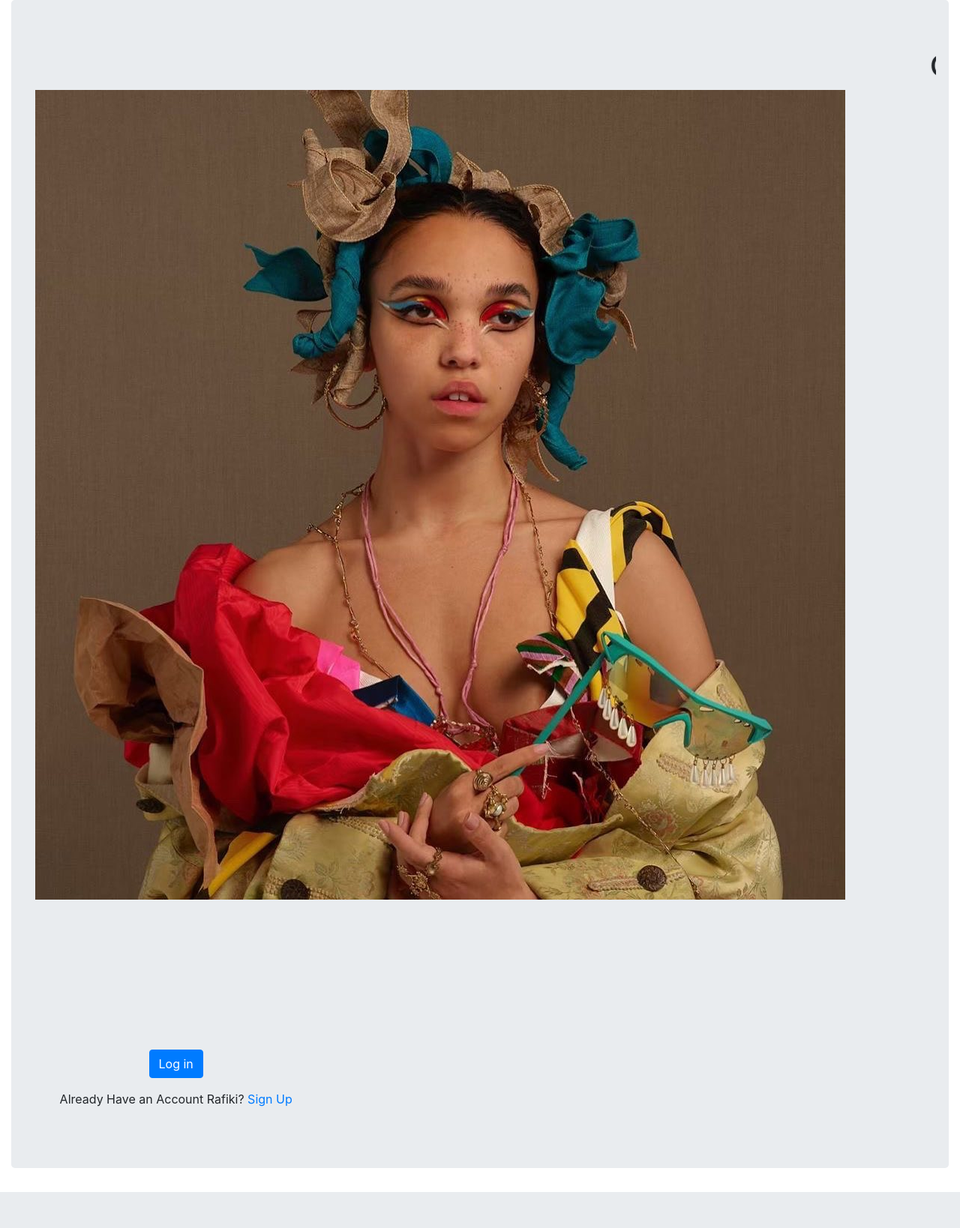
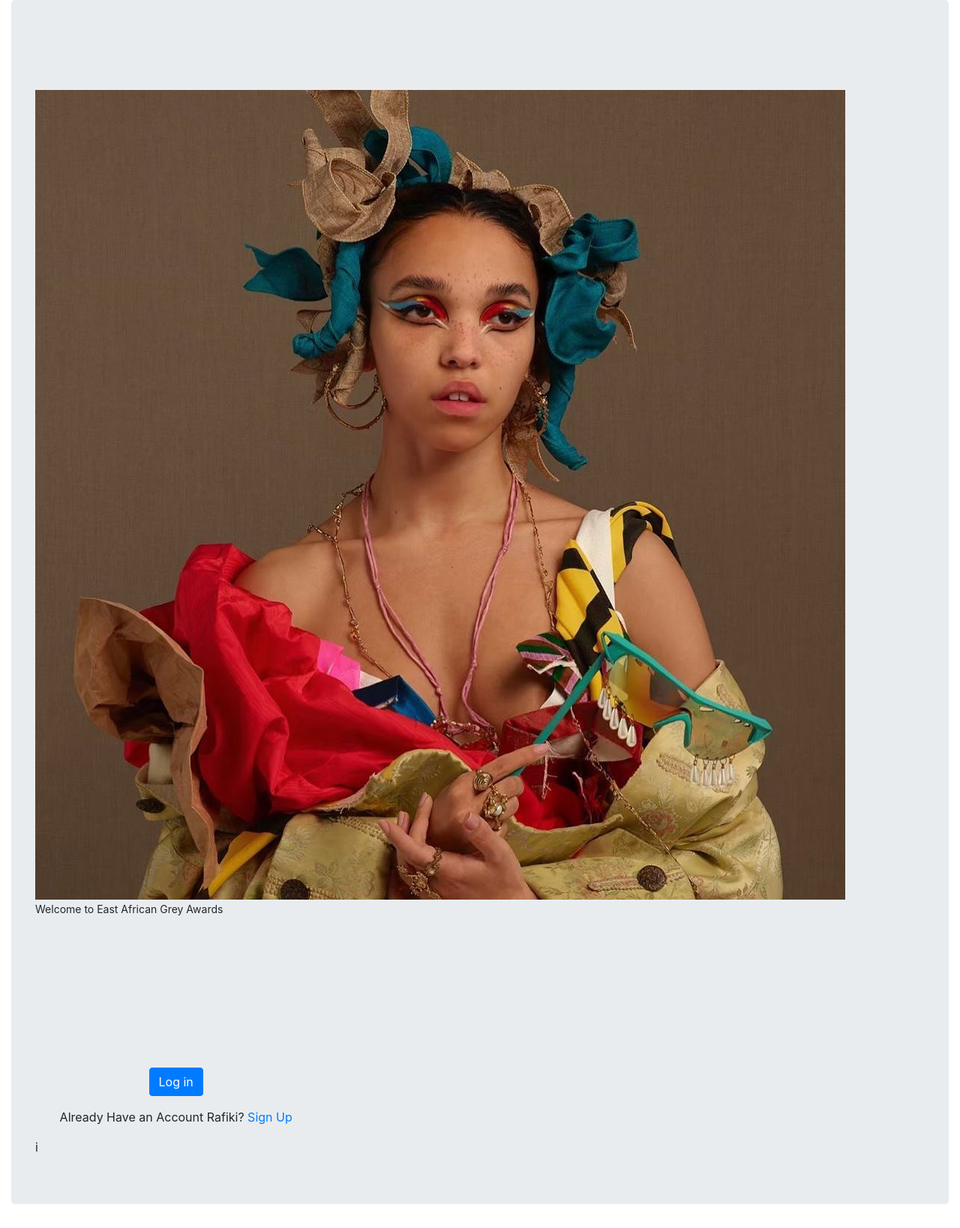
Before and after one commit to Janice-M/grey-awards, a Django app: template awards/templates/registration/login.html in a window 1280 px wide. Shown: the whole page at 75% size. Before the commit the page ends 1590 px from the top, so only its background shows below. Run offline with Django 3.2, Linux system fonts and the light colour scheme; the template is opened without the code that fills it: most values are stand-ins (such as "Sample title", 1, 10 or a date in 2020); some libraries are stand-ins or nearby versions.

Commit message:
Registration page

```diff
--- a/awards/templates/registration/login.html
+++ b/awards/templates/registration/login.html
@@ -3,15 +3,15 @@
 {% load static %}
 
 {% block content %}
-<div class="container-fluid">
+<div class="container-fluid" style="background-image:'/awards/static/images/bodyAwards.jpeg';">
     <div class="jumbotron ">
         <div class="row">
-            <marquee behavior="" direction="">
-                <h1>Grey Awards</h1>
+             <marquee behavior="" direction="">
+                <h1 class="text-center">Grey Awards</h1>
             </marquee>
             <div class="col-8">
-                <img src="awards/static/images/greyawards1.jpg" >
-
+                <img src="/awards/static/images/greyawards1.jpg" >
+                    <small>Welcome to East African Grey Awards</small>
             </div>
 
             <div class="col-4">
@@ -54,7 +54,7 @@
                         </p>
                     </div>
                 </div>
-
+                i
             </div>
         </div>
     </div>
@@ -63,5 +63,7 @@
 
 <style>
 
+
+
 </style>
 {% endblock %}
```
